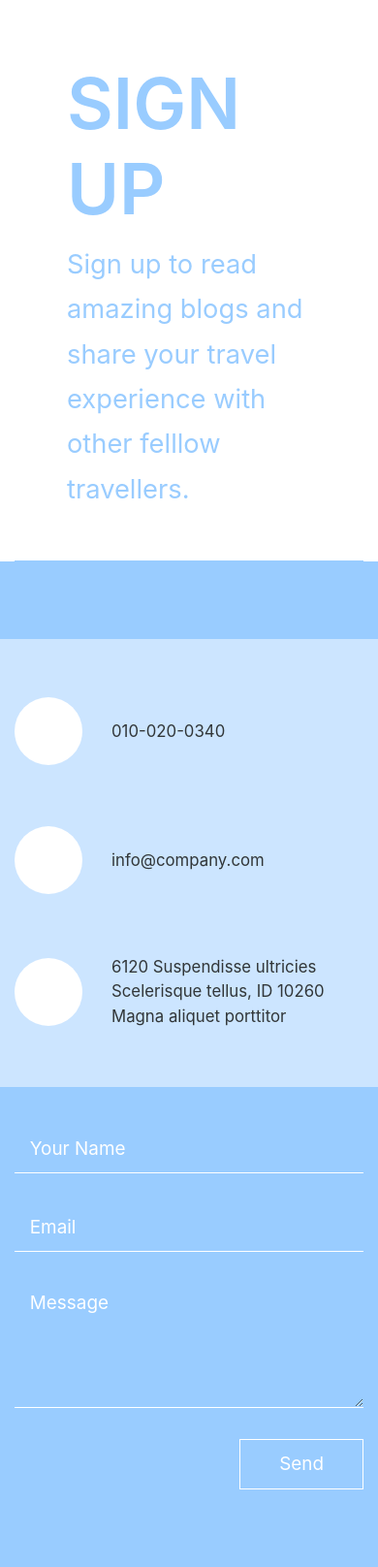
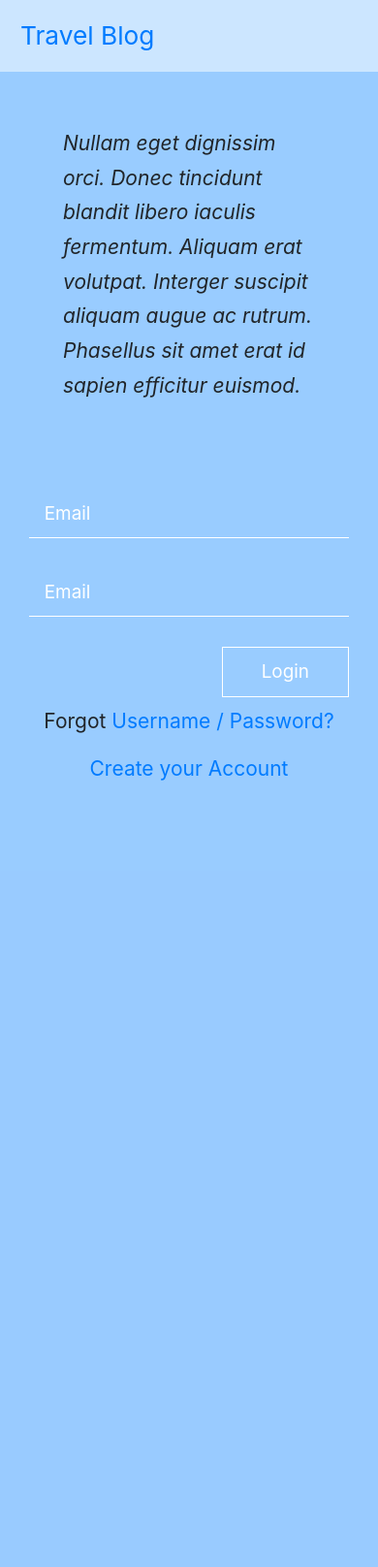
Before and after one commit to ankitoscar/travel-blog, a Django app: template templates/blog/signup.html in a window 390 px wide. Shown: the whole page at 97% size. After the commit the page ends 805 px from the top, so only its background shows below. Run offline with Django 3.2, Linux system fonts and the light colour scheme; the template is opened without the code that fills it, so the values that code supplies are empty.

Commit message:
changed signup page layout

```diff
--- a/templates/blog/signup.html
+++ b/templates/blog/signup.html
@@ -13,100 +13,75 @@
     <title>Travel Blog</title>
   </head>
   <body>
-    <section id="logo" class="tm-section-logo">
+    <div class="container-fluid">
+      <nav class="navbar fixed-top navbar-expand-lg tm-bg-white-alpha">
+        <a class="navbar-brand" href="{% url 'index' %}">Travel Blog</a>
+      </nav>
+    </div>
+    <section id="intro" class="tm-section-contact">
       <div class="container-fluid">
         <div class="row">
-            <div class="col-sm-12 offset-sm-0 col-md-6 offset-md-6">
-              <div class="tm-site-name-container">
-                <div class="tm-site-name-container-inner">
-                  <h1 class="text-uppercase tm-text-primary tm-site-name">
-                    Sign Up
-                  </h1>
-                  <p class="tm-text-primary tm-site-description">
-                      Sign up to read amazing blogs and share your travel experience with other felllow travellers.
-                  </p>
+          <div class="col-md-6">
+            <div class="tm-section-text-container">
+              <i class="tm-text">
+                <p class="mb-0">
+                  Nullam eget dignissim orci. Donec tincidunt blandit libero iaculis fermentum. Aliquam erat volutpat. Interger suscipit aliquam augue ac rutrum. Phasellus sit amet erat id sapien efficitur euismod.</p>
+              </i>
             </div>
           </div>
         </div>
       </div>
-        </div>
-      </section>
-      <section id="contact" class="tm-section-contact">
-        <div class="row tm-contact-section">
-          <div class="col-md-6 px-0">
-            <div class="tm-bg-white-alpha tm-contact-left">
-              <div class="media mb-5">
-                <a href="#" class="tm-contact-link">
-                  <span class="tm-contact-icon-container">
-                    <span class="tm-contact-icon-container-inner">
-                      <i class="fas fa-phone tm-contact-icon tm-phone-icon"></i>
+      <div class="col-md-13 px-0">
+        <div class="tm-contact-form-container">
+          <form class="tm-contact-form">
+            <div class="form-group">
+              <span class="focus-input100"></span>
+              <span class="symbol-input100">
+                <i class="fa fa-envelope" aria-hidden="true"></i>
               </span>
-                  </span>
-                  <span class="media-body"> 010-020-0340 </span>
-                </a>
-              </div>
-              <div class="media mb-5">
-                <a href="mailto:" class="tm-contact-link">
-                  <span class="tm-contact-icon-container">
-                    <span class="tm-contact-icon-container-inner">
-                      <i class="fas fa-envelope tm-contact-icon"></i>
-                    </span>
-                  </span>
-                  <span class="media-body"> info@company.com </span>
-                </a>
-              </div>
-              <div class="media">
-                <a href="" class="tm-contact-link">
-                  <span class="tm-contact-icon-container">
-                    <span class="tm-contact-icon-container-inner">
-                      <i class="fas fa-map-marker-alt tm-contact-icon"></i>
-                    </span>
-                  </span>
-                  <span class="media-body">
-                    6120 Suspendisse ultricies<br />Scelerisque tellus, ID
-                    10260<br />Magna aliquet porttitor
-                  </span>
-                </a>
-              </div>
-            </div>
-          </div>
-          <div class="col-md-6 px-0">
-            <div class="tm-contact-form-container">
-              <form action="index.html" method="POST" class="tm-contact-form">
-                <div class="form-group">
               <input
                 type="text"
                 id="contact_name"
                 name="contact_name"
                 class="form-control rounded-0 border-top-0 border-right-0 border-left-0"
-                    placeholder="Your Name"
-                    required
-                  />
+                placeholder="Email"
+                required>
             </div>
             <div class="form-group">
+              <span class="focus-input100"></span>
+              <span class="symbol-input100">
+                <i class="fa fa-lock" aria-hidden="true"></i>
+              </span>
               <input
                 type="email"
                 id="contact_email"
                 name="contact_email"
                 class="form-control rounded-0 border-top-0 border-right-0 border-left-0"
                 placeholder="Email"
-                    required
-                  />
-                </div>
-                <div class="form-group">
-                  <textarea
-                    rows="4"
-                    id="contact_message"
-                    name="contact_message"
-                    class="form-control rounded-0 border-top-0 border-right-0 border-left-0"
-                    placeholder="Message"
-                    required
-                  ></textarea>
+                required>
             </div>
             <div class="text-right">
               <button type="submit" class="btn tm-btn-submit rounded-0">
-                    Send
+                Login
               </button>
+            </div>
+            <div class="form-control-plaintext">
+              <div class="text-center p-t-9">
+                <span class="txt1">
+                  Forgot
+                </span>
+                <a class="txt2" href="#">
+                  Username / Password?
+                </a>
+              </div>
+            </div>
+            <div class="form-control-plaintext">
+              <div class="text-center p-t-136">
+                <a class="txt2" href="#">
+                  Create your Account
+                  <i class="fa fa-long-arrow-right m-l-5" aria-hidden="true"></i>
+                </a>
+              </div>
             </div>
           </form>
         </div>
```
Lines whose indentation alone changed are shown as unchanged.
